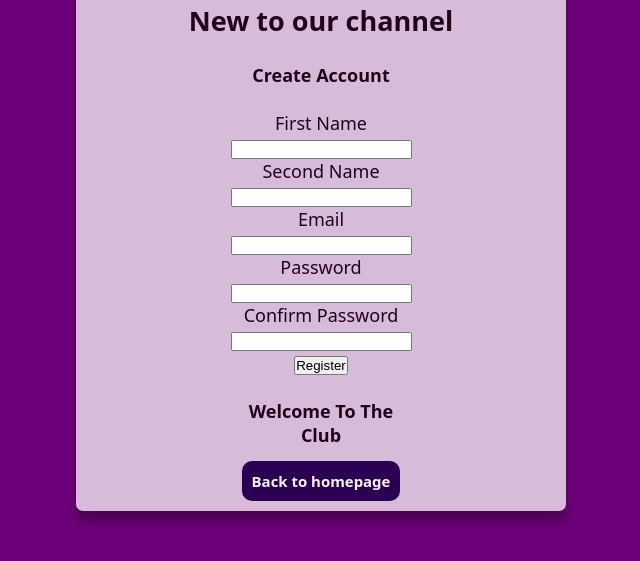
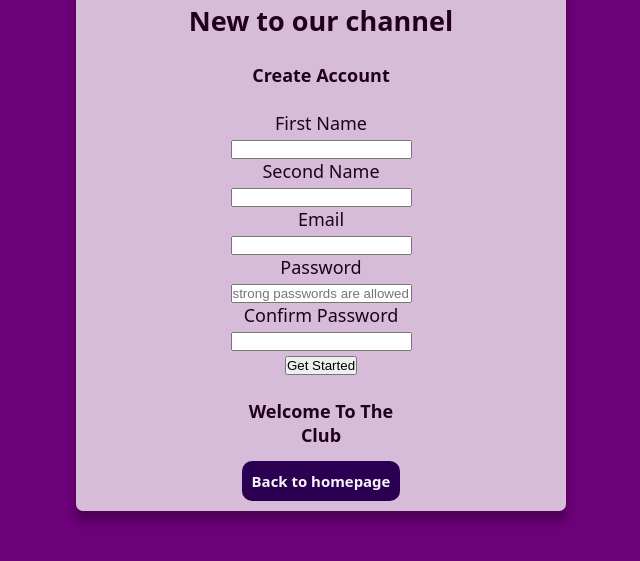
Before and after one commit to Brian-Isamba/Carnisa-car-Project, a plain HTML site: page signup.html in a window 1280 px wide. Shown: the part 111-672 px from the top of the page, without its empty margins (319-959 px from the left). Drawn offline with Linux system fonts and the light colour scheme.

Commit message:
Update signup.html

```diff
--- a/signup.html
+++ b/signup.html
@@ -22,10 +22,10 @@
       <label for="email">Email</label><br>
       <input type="email" name="email" id="email" required><br>
       <label for="password">Password</label><br>
-      <input type="password" name="password" id="password" maxlength="10"><br>
+      <input type="password" name="password" id="password" maxlength="10" placeholder="strong passwords are allowed " ><br>
       <label for="password">Confirm Password</label><br>
       <input type="password" name="password" id="password" maxlength="10"><br>
-      <input type="submit"value="Register"><br
+      <input type="submit"value="Get Started"><br
 
     </form><br>
     <h4>Welcome To The <br>Club</h4><br>
```
